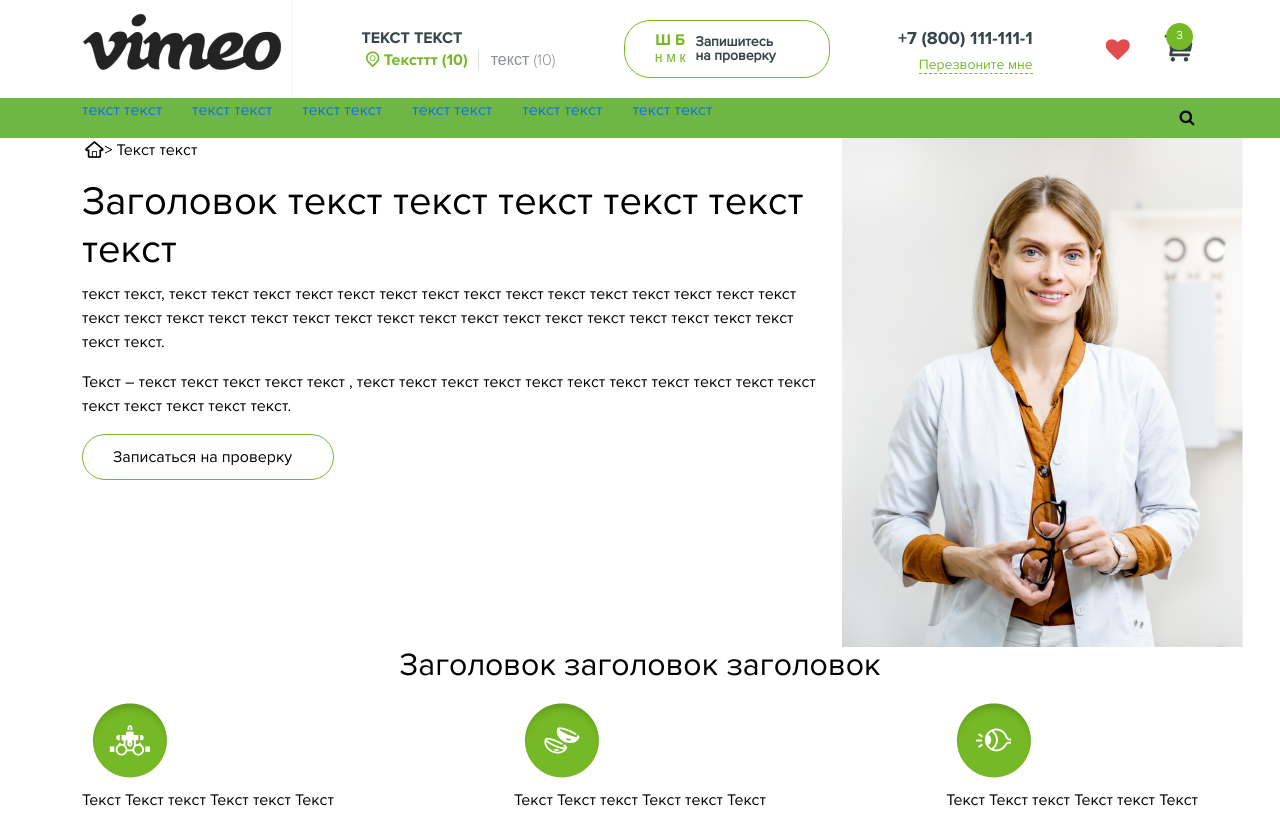
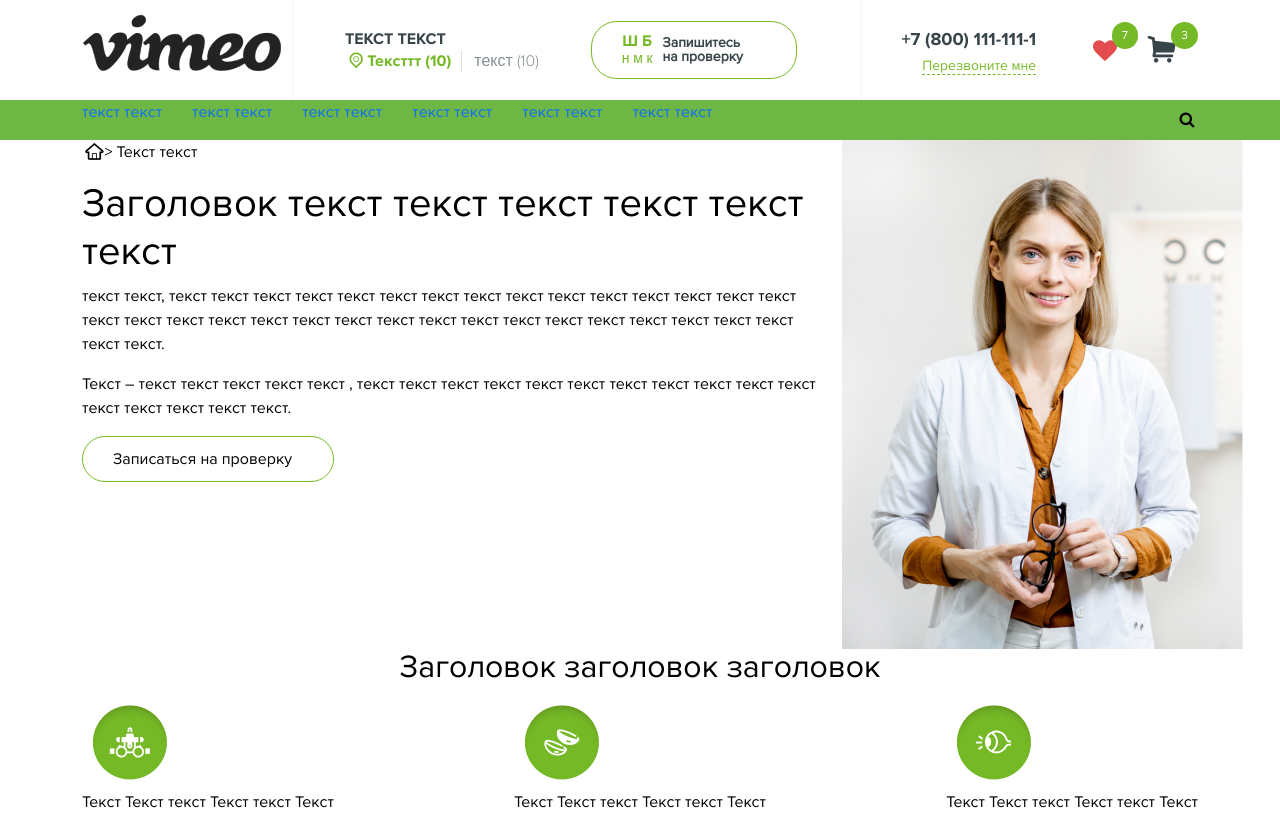
Before and after one commit to Valerykolm/Vimeo, a website: page src/pages/index.html in a window 1280 px wide. Shown: the top 817 px of the page. Drawn offline with nearby package versions, Linux system fonts and the light colour scheme; files that its build step writes are made by us from their sources; files whose address does not match are found by name.

Commit message:
upper-nav

```diff
--- a/src/pages/index.html
+++ b/src/pages/index.html
@@ -42,13 +42,14 @@
               <div class="sign-up text-start"><b>Запишитесь на проверку</b></div>
             </button>
           </div>
+          <div class="col-md-auto border-right"></div>
           <div class="col-md-auto text-end">
             <div class="col-md-auto phone">+7 (800) 111-111-1</div>
             <div class="col-md-auto call-back">Перезвоните мне</div>
           </div>
           <!--card-->
           <div class="col-md-auto">
-            <i class="icon-heart"></i>
+            <i class="icon-heart"></i><sup class="amount_heart">7</sup>
             <i class="icon-basket"></i><sup class="amount">3</sup>
           </div>
           <!--/card-->
--- a/src/sass/app.scss
+++ b/src/sass/app.scss
@@ -80,7 +80,6 @@ button {
   .icon-basket {
     color: $text-color;
     font-size: 28px;
-    position: relative;
   }
   .amount {
     background-color: $text-green;
@@ -89,9 +88,22 @@ button {
     color: $white;
     padding: 6px 10px;
     border-radius: 25px;
-    position: absolute;
-    top: 23px;
-    right: 87px;
+    margin-left: -10px;
+    top: -20px;
+  }
+  .amount_heart {
+    background-color: $text-green;
+    font-size: 12px;
+    line-height: 14.62px;
+    color: $white;
+    padding: 6px 10px;
+    border-radius: 25px;
+    margin-left: -30px;
+    top: -20px;
+  }
+  .border-right {
+    border-right: 1px solid $bg-light-grey;
+    height: 100px;
   }
 }
 
```
Also changed, not shown: build/index.html, build/styles/app.css.
